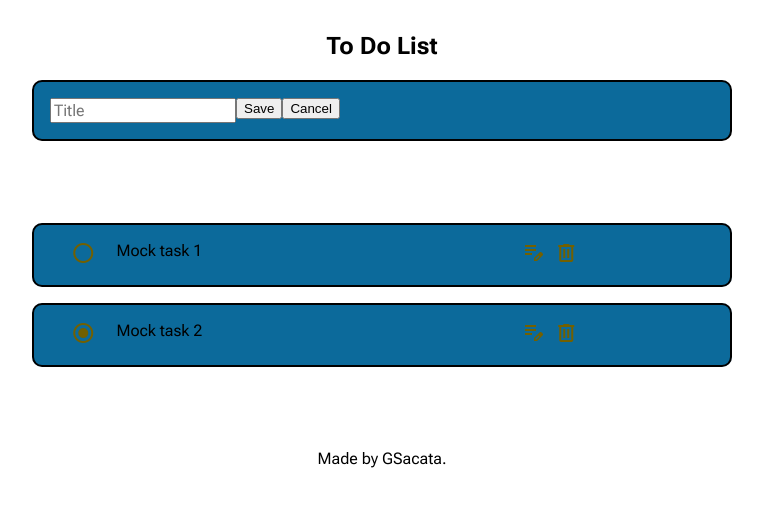
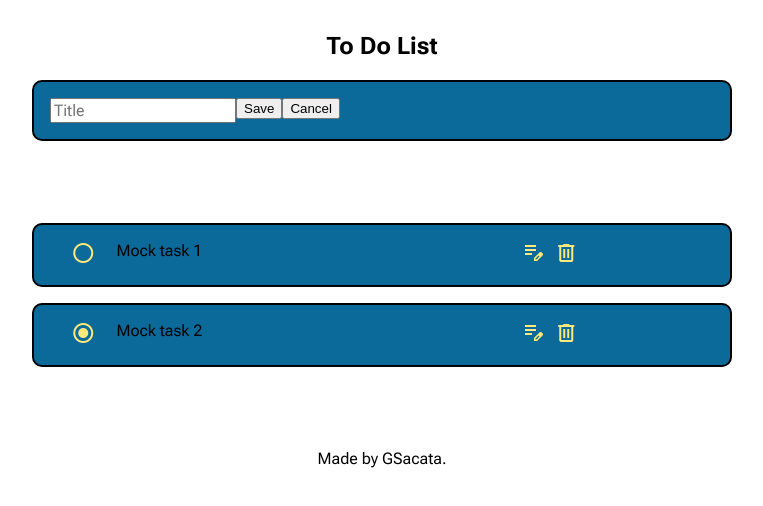
Before and after one commit to GSacata/todolist, an Angular app in the folder frontend/: page / in a window 1280 px wide. Shown: the top 506 px of the page, without its empty margins (258-1021 px from the left). Built offline with nearby package versions, Linux system fonts and the light colour scheme; no server answers.

Commit message:
quick fix on color

```diff
--- a/frontend/src/styles.css
+++ b/frontend/src/styles.css
@@ -8,7 +8,7 @@
     --prim-orange: #FBD6C4; */
     --secondary-color: #0C6A9B;
     --font-color: #000000;
-    --icon-color: #736000;
+    --icon-color: #ffe979;
 }
 /* <uniquifier>: Use a unique and descriptive class name
 <weight>: Use a value from 100 to 1000 */
```
Also changed, not shown: 1 other file (tests, documents, lock files or other folders).
